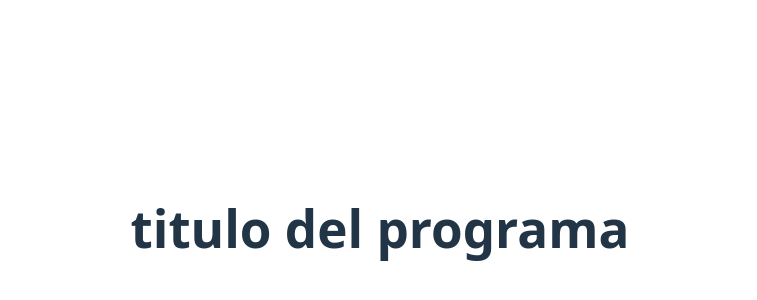
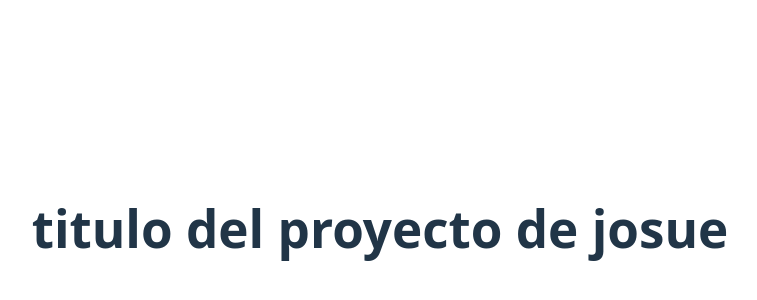
Before and after one commit to JosueRa26/Profile, a React (Vite) app: page / in a window 1280 px wide. Shown: the part 172-472 px from the top of the page, without its empty margins (260-1017 px from the left). Built offline with nearby package versions, Linux system fonts and the light colour scheme.

Commit message:
update project title in App component

```diff
--- a/src/App.tsx
+++ b/src/App.tsx
@@ -3,8 +3,7 @@ import "./App.css";
 function App() {
   return (
     <>
-      <h1>titulo del programa</h1>
-
+      <h1>titulo del proyecto de josue</h1>
     </>
   );
 }
```
